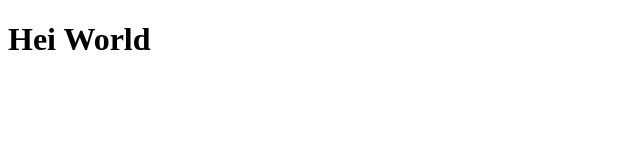
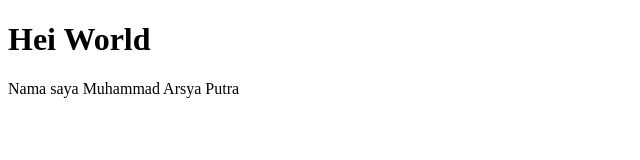
Before and after one commit to arsyaputra21/git-test-2, a plain HTML site: page index.html in a window 1280 px wide. Shown: the whole page, without its empty margins (0-640 px from the left). Drawn offline with Linux system fonts and the light colour scheme.

Commit message:
menambahkan paragraf pada index.html

```diff
--- a/index.html
+++ b/index.html
@@ -8,5 +8,6 @@
 </head>
 <body>
     <h1>Hei World</h1>
+    <p>Nama saya Muhammad Arsya Putra</p>
 </body>
 </html>
```
